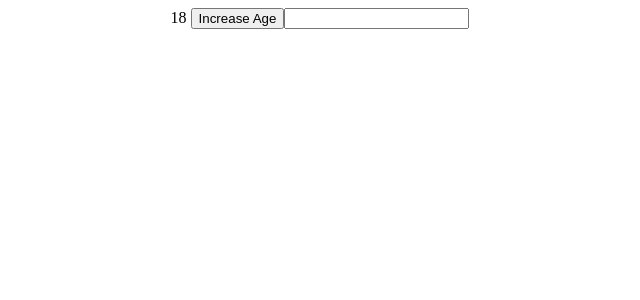
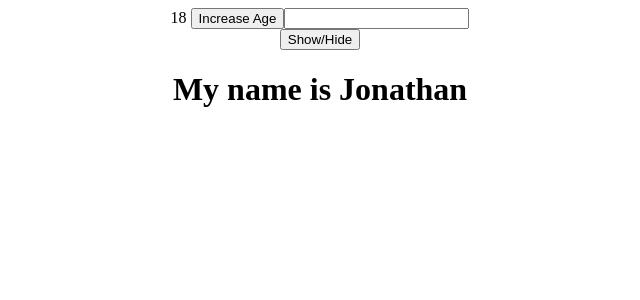
Before and after one commit to jonathanLindquist/rcy_episode_1, a React (Create React App) app: page / in a window 1280 px wide. Shown: the top 300 px of the page, without its empty margins (320-960 px from the left). Built offline with nearby package versions, Linux system fonts and the light colour scheme.

Commit message:
state handler to toggle visibility

```diff
--- a/src/App.js
+++ b/src/App.js
@@ -4,6 +4,7 @@
 function App() {
   const [age, setAge] = useState(18);
   const [inputValue, setInputValue] = useState("");
+  const [showText, setShowText] = useState(true);
 
   const increaseAge = () => {
     setAge(age + 1);
@@ -15,11 +16,19 @@
     console.log(event.target.value);
   };
 
+  const toggleNameHandler = () => {
+    setShowText(!showText);
+  };
+
   return (
     <div className="App">
       {age} <button onClick={increaseAge}> Increase Age </button>
       <input type="text" onChange={handleInputChange} />
       {inputValue}
+      <div>
+        <button onClick={toggleNameHandler}>Show/Hide</button>
+        {showText === true && <h1>My name is Jonathan</h1>}
+      </div>
     </div>
   );
 }
```
